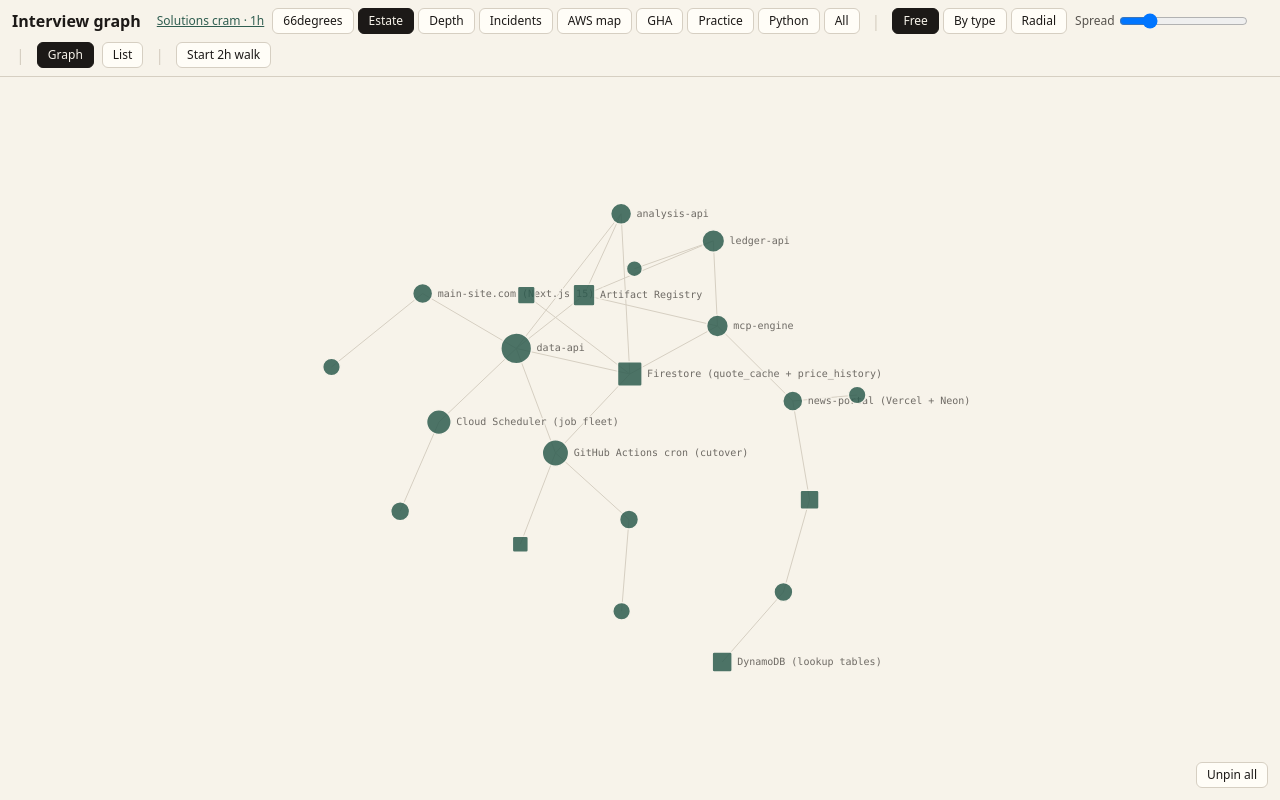
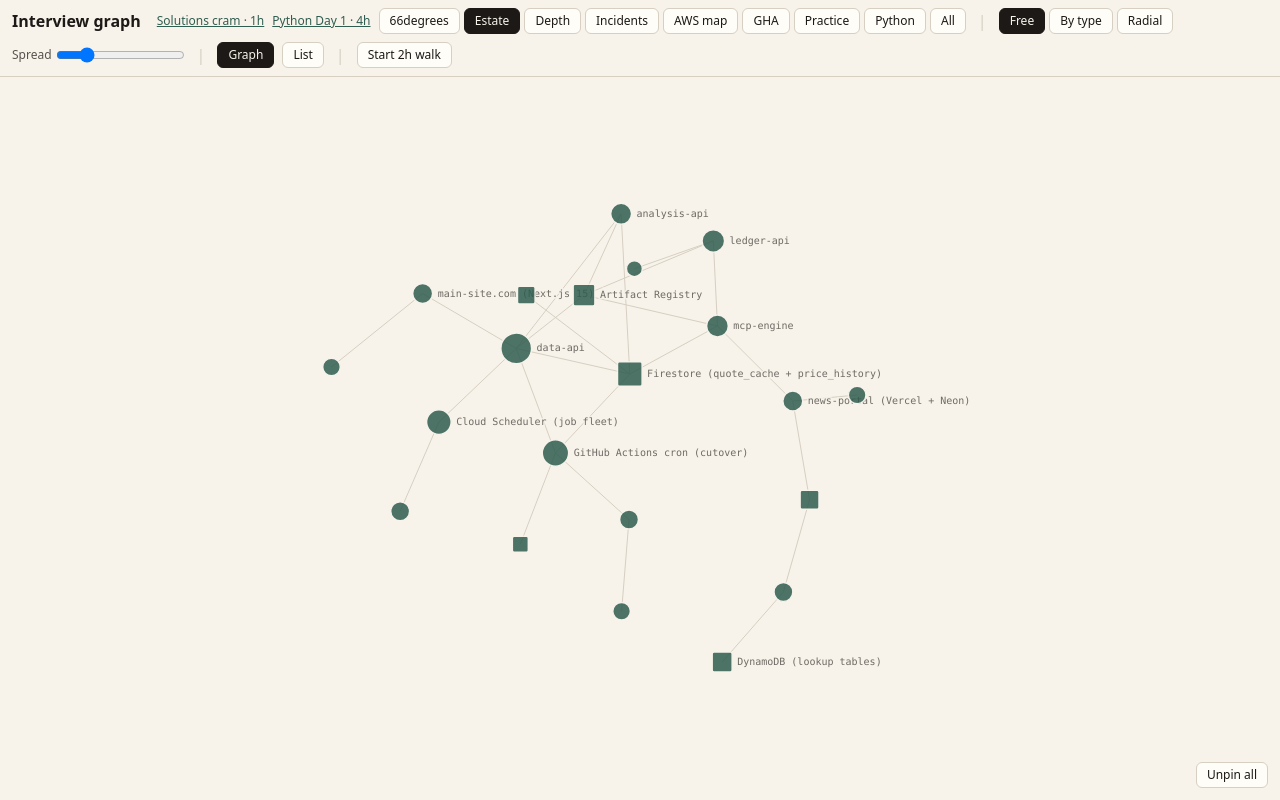
Before and after one commit to adamaslan/interview-graph, a React (Vite) app: page / in a window 1280 px wide. Built offline with nearby package versions, Linux system fonts and the light colour scheme.

Commit message:
Add link to Python Day 1 lesson in App.jsx

```diff
--- a/src/App.jsx
+++ b/src/App.jsx
@@ -48,6 +48,8 @@ export default function App() {
         style={{ borderColor: 'var(--line)' }}>
         <h1 className="mr-2 text-base font-semibold">Interview graph</h1>
         <a href="./lessons/solutions-cram.html" className="text-xs underline" style={{ color: 'var(--fam-infra)' }}>Solutions cram · 1h</a>
+
+        <a href="./lessons/python-day1.html" className="text-xs underline" style={{ color: 'var(--fam-infra)' }}>Python Day 1 · 4h</a>
 
         <nav className="flex flex-wrap gap-1" aria-label="Layers">
           {LAYERS.map(l => (
```
